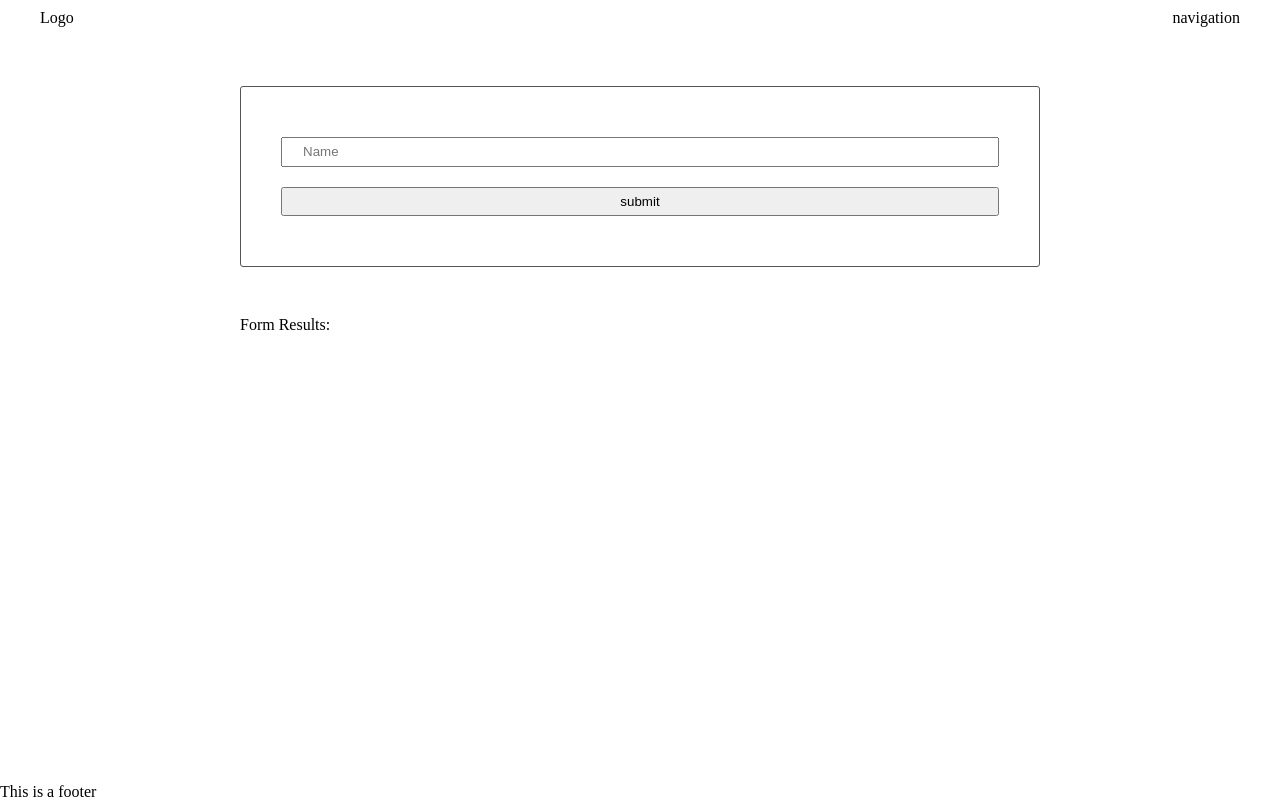
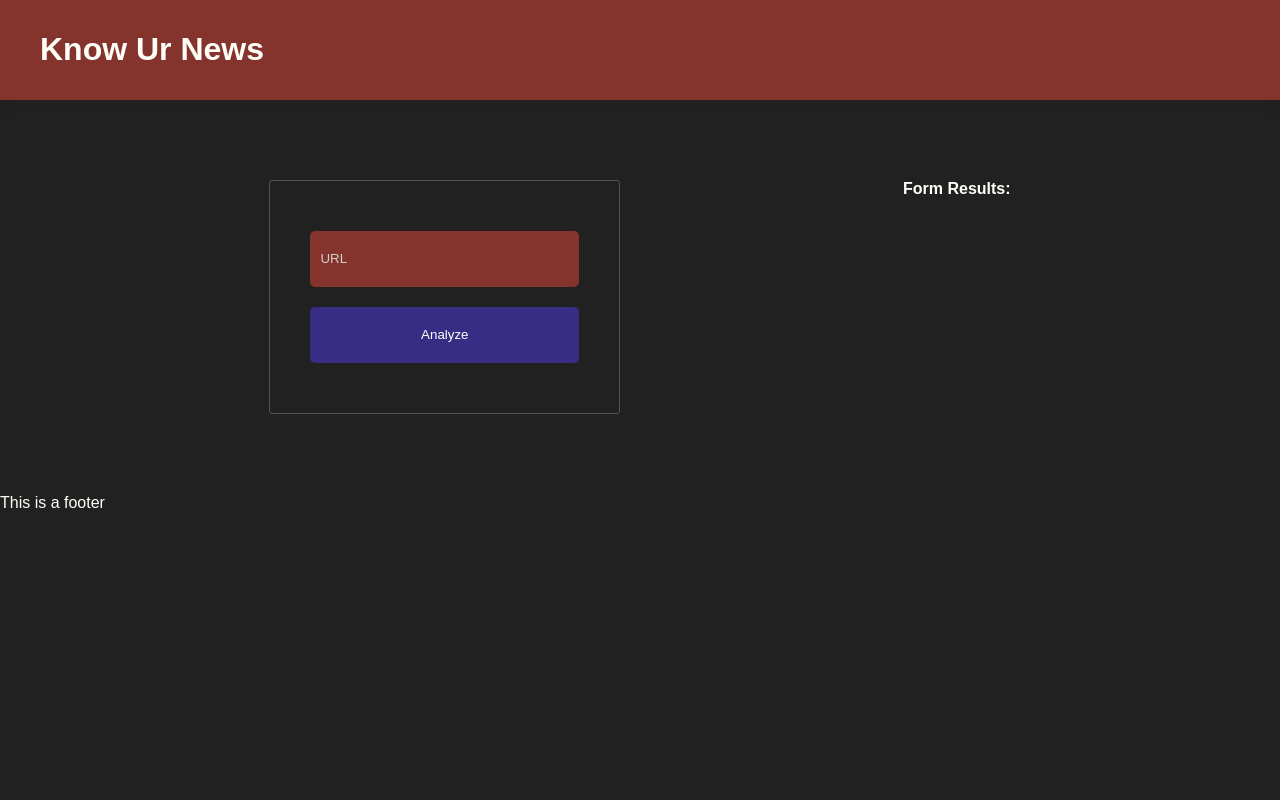
Before and after one commit to alejandro-venegas/know-ur-news, a website built with webpack: page src/client/views/index.html in a window 1280 px wide. Built offline with nearby package versions, Linux system fonts and the light colour scheme.

Commit message:
Setup everything to start

```diff
--- a/src/client/index.js
+++ b/src/client/index.js
@@ -1,7 +1,11 @@
-import { checkForName } from './js/nameChecker'
-import { handleSubmit } from './js/formHandler'
+import { checkForName } from './js/nameChecker';
+import { handleSubmit } from './js/formHandler';
+import './styles/footer.scss';
+import './styles/form.scss';
+import './styles/header.scss';
+import './styles/body.scss';
 
 console.log(checkForName);
+console.log('CHANGE!!');
 
-alert("I EXIST")
-console.log("CHANGE!!");
+export { checkForName, handleSubmit };
--- a/src/client/js/formHandler.js
+++ b/src/client/js/formHandler.js
@@ -1,16 +1,11 @@
 function handleSubmit(event) {
-    event.preventDefault()
+  event.preventDefault();
 
-    // check what text was put into the form field
-    let formText = document.getElementById('name').value
-    checkForName(formText)
+  // check what text was put into the form field
+  let formText = document.getElementById('url').value;
+  Client.checkForName(formText);
 
-    console.log("::: Form Submitted :::")
-    fetch('http://localhost:8080/test')
-    .then(res => res.json())
-    .then(function(res) {
-        document.getElementById('results').innerHTML = res.message
-    })
+  console.log('::: Form Submitted :::');
 }
 
-export { handleSubmit }
+export { handleSubmit };
--- /dev/null
+++ b/src/client/styles/_base.scss
@@ -0,0 +1,8 @@
+$primary-color: #85332d;
+$secondary-color: #382d85;
+$white: #fffff8;
+$black: #212121;
+
+* {
+  box-sizing: border-box;
+}
--- a/src/client/styles/base.css
+++ /dev/null
@@ -1,14 +0,0 @@
-body {
-    display: flex;
-    flex-direction: column;
-    min-height: 100vh;
-}
-
-main {
-    flex: 2;
-}
-
-section {
-    max-width: 800px;
-    margin: 50px auto;
-}
--- /dev/null
+++ b/src/client/styles/body.scss
@@ -0,0 +1,22 @@
+@import 'base';
+html {
+  background-color: $black;
+}
+* {
+  font-family: Arial, Helvetica, sans-serif;
+  color: $white;
+}
+
+body {
+  margin: 0;
+}
+
+main {
+  margin: 80px auto;
+  article {
+    width: 80%;
+    display: flex;
+    margin: 0 auto;
+    justify-content: space-around;
+  }
+}
--- /dev/null
+++ b/src/client/styles/form.scss
@@ -0,0 +1,31 @@
+@import 'base';
+form {
+  border: 1px solid #545454;
+  border-radius: 3px;
+  padding: 40px 40px;
+  margin: auto;
+  input {
+    width: 100%;
+    line-height: 16px;
+    margin: 10px 0;
+    background-color: $primary-color;
+    color: $white;
+    border: none;
+    border-radius: 5px;
+
+    &::placeholder {
+      color: #d1cece;
+    }
+    padding: 20px 10px;
+
+    &[type='submit'] {
+      background-color: $secondary-color;
+      border: none;
+      color: $white;
+
+      &:hover {
+        box-shadow: 0 0 10px 0 $secondary-color;
+      }
+    }
+  }
+}
--- /dev/null
+++ b/src/client/styles/header.scss
@@ -0,0 +1,9 @@
+@import 'base';
+header {
+  display: flex;
+  justify-content: space-between;
+  padding: 10px 40px;
+  background-color: $primary-color;
+  color: $white;
+  box-shadow: 0 0 10px 0px $black;
+}
--- a/src/client/styles/resets.css
+++ /dev/null
@@ -1,55 +0,0 @@
-/* http://meyerweb.com/eric/tools/css/reset/
-   v2.0 | 20110126
-   License: none (public domain)
-*/
-
-* {
-    box-sizing: border-box;
-}
-
-html, body, div, span, applet, object, iframe,
-h1, h2, h3, h4, h5, h6, p, blockquote, pre,
-a, abbr, acronym, address, big, cite, code,
-del, dfn, em, img, ins, kbd, q, s, samp,
-small, strike, strong, sub, sup, tt, var,
-b, u, i, center,
-dl, dt, dd, ol, ul, li,
-fieldset, form, label, legend,
-table, caption, tbody, tfoot, thead, tr, th, td,
-article, aside, canvas, details, embed,
-figure, figcaption, footer, header, hgroup,
-menu, nav, output, ruby, section, summary,
-time, mark, audio, video {
-	margin: 0;
-	padding: 0;
-	border: 0;
-	font-size: 100%;
-	font: inherit;
-	vertical-align: baseline;
-}
-/* HTML5 display-role reset for older browsers */
-article, aside, details, figcaption, figure,
-footer, header, hgroup, menu, nav, section {
-	display: block;
-}
-body {
-	line-height: 1;
-}
-ol, ul {
-	list-style: none;
-}
-blockquote, q {
-	quotes: none;
-}
-blockquote:before, blockquote:after,
-q:before, q:after {
-	content: '';
-	content: none;
-}
-table {
-	border-collapse: collapse;
-	border-spacing: 0;
-}
-ul {
-    list-style-type: none;
-}
--- a/src/client/views/index.html
+++ b/src/client/views/index.html
@@ -1,43 +1,42 @@
 <!DOCTYPE html>
 <html lang="en" dir="ltr">
   <head>
-        <meta charset="utf-8">
-        <title>Test</title>
-        <link rel="stylesheet" href="/styles/resets.css">
-        <link rel="stylesheet" href="/styles/base.css">
-        <link rel="stylesheet" href="/styles/header.css">
-        <link rel="stylesheet" href="/styles/form.css">
-        <link rel="stylesheet" href="/styles/footer.css">
+    <meta charset="UTF-8" />
+    <meta name="viewport" content="width=device-width, initial-scale=1.0" />
+    <meta http-equiv="X-UA-Compatible" content="ie=edge" />
+    <title>Document</title>
   </head>
 
   <body>
-
     <header>
-            <div class="">
-                Logo
-            </div>
-            <div class="">
-                navigation
-            </div>
+      <h1>Know Ur News</h1>
     </header>
 
     <main>
+      <article>
         <section>
-                <form class="" onsubmit="return handleSubmit(event)">
-                    <input id="name" type="text" name="input" value="" onblur="onBlur()" placeholder="Name">
-                    <input type="submit" name="" value="submit" onclick="return handleSubmit(event)" onsubmit="return handleSubmit(event)">
+          <form class="" onsubmit="return Client.handleSubmit(event)">
+            <input
+              id="url"
+              pattern="^(?:http(s)?:\/\/)?[\w.-]+(?:\.[\w\.-]+)+[\w\-\._~:/?#[\]@!\$&'\(\)\*\+,;=.]+$"
+              type="text"
+              name="input"
+              placeholder="URL"
+              required
+            />
+            <input type="submit" name="" value="Analyze" />
           </form>
-            <section>
+        </section>
 
         <section>
           <strong>Form Results:</strong>
           <div id="results"></div>
         </section>
+      </article>
     </main>
 
     <footer>
       <p>This is a footer</p>
     </footer>
-
   </body>
 </html>
--- a/src/server/index.js
+++ b/src/server/index.js
@@ -1,22 +1,22 @@
-var path = require('path')
-const express = require('express')
-const mockAPIResponse = require('./mockAPI.js')
+var path = require('path');
+const express = require('express');
+const mockAPIResponse = require('./mockAPI.js');
 
-const app = express()
+const app = express();
 
-app.use(express.static('dist'))
+app.use(express.static('dist'));
 
-console.log(__dirname)
+console.log(__dirname);
 
-app.get('/', function (req, res) {
-    res.sendFile('dist/index.html')
-})
+app.get('/', function(req, res) {
+  res.sendFile('../../dist/index.html');
+});
 
 // designates what port the app will listen to for incoming requests
-app.listen(8080, function () {
-    console.log('Example app listening on port 8080!')
-})
+app.listen(5000, function() {
+  console.log('Example app listening on port 5000!');
+});
 
-app.get('/test', function (req, res) {
-    res.send(mockAPIResponse)
-})
+app.get('/test', function(req, res) {
+  res.send(mockAPIResponse);
+});
--- a/webpack.dev.js
+++ b/webpack.dev.js
@@ -1,26 +1,34 @@
-const path = require('path')
-const webpack = require('webpack')
-const HtmlWebPackPlugin = require("html-webpack-plugin")
-const { CleanWebpackPlugin } = require('clean-webpack-plugin')
+const path = require('path');
+const webpack = require('webpack');
+const HtmlWebPackPlugin = require('html-webpack-plugin');
+const { CleanWebpackPlugin } = require('clean-webpack-plugin');
 
 module.exports = {
   entry: './src/client/index.js',
+  output: {
+    libraryTarget: 'var',
+    library: 'Client'
+  },
   mode: 'development',
   devtool: 'source-map',
   stats: 'verbose',
   module: {
     rules: [
       {
-                test: '/\.js$/',
+        test: /\.js$/,
         exclude: /node_modules/,
-                loader: "babel-loader"
+        loader: 'babel-loader'
+      },
+      {
+        test: /\.scss$/,
+        use: ['style-loader', 'css-loader', 'sass-loader']
       }
     ]
   },
   plugins: [
     new HtmlWebPackPlugin({
-            template: "./src/client/views/index.html",
-            filename: "./index.html",
+      template: './src/client/views/index.html',
+      filename: './index.html'
     }),
     new CleanWebpackPlugin({
       // Simulate the removal of files
@@ -32,4 +40,4 @@ module.exports = {
       protectWebpackAssets: false
     })
   ]
-}
+};
--- a/webpack.prod.js
+++ b/webpack.prod.js
@@ -1,23 +1,38 @@
-const path = require('path')
-const webpack = require('webpack')
-const HtmlWebPackPlugin = require("html-webpack-plugin")
+const path = require('path');
+const webpack = require('webpack');
+const HtmlWebPackPlugin = require('html-webpack-plugin');
+const MiniCssExtractPlugin = require('mini-css-extract-plugin');
+const OptimizeCSSAssetsPlugin = require('optimize-css-assets-webpack-plugin');
+const TerserPlugin = require('terser-webpack-plugin');
 
 module.exports = {
   entry: './src/client/index.js',
   mode: 'production',
+  output: {
+    libraryTarget: 'var',
+    library: 'Client'
+  },
+  optimization: {
+    minimizer: [new TerserPlugin({}), new OptimizeCSSAssetsPlugin({})]
+  },
   module: {
     rules: [
       {
-                test: '/\.js$/',
+        test: /\.js$/,
         exclude: /node_modules/,
-                loader: "babel-loader"
+        loader: 'babel-loader'
+      },
+      {
+        test: /\.scss$/,
+        use: [MiniCssExtractPlugin.loader, 'css-loader', 'sass-loader']
       }
     ]
   },
   plugins: [
     new HtmlWebPackPlugin({
-            template: "./src/client/views/index.html",
-            filename: "./index.html",
-        })
+      template: './src/client/views/index.html',
+      filename: './index.html'
+    }),
+    new MiniCssExtractPlugin({ filename: '[name].css' })
   ]
-}
+};
```
Also changed, not shown: package.json (+12 -5 lines), src/client/styles/footer.css (deleted), src/client/styles/footer.scss (added), src/client/styles/form.css (deleted), src/client/styles/header.css (deleted), 2 other files. Lines whose indentation alone changed are shown as unchanged.
